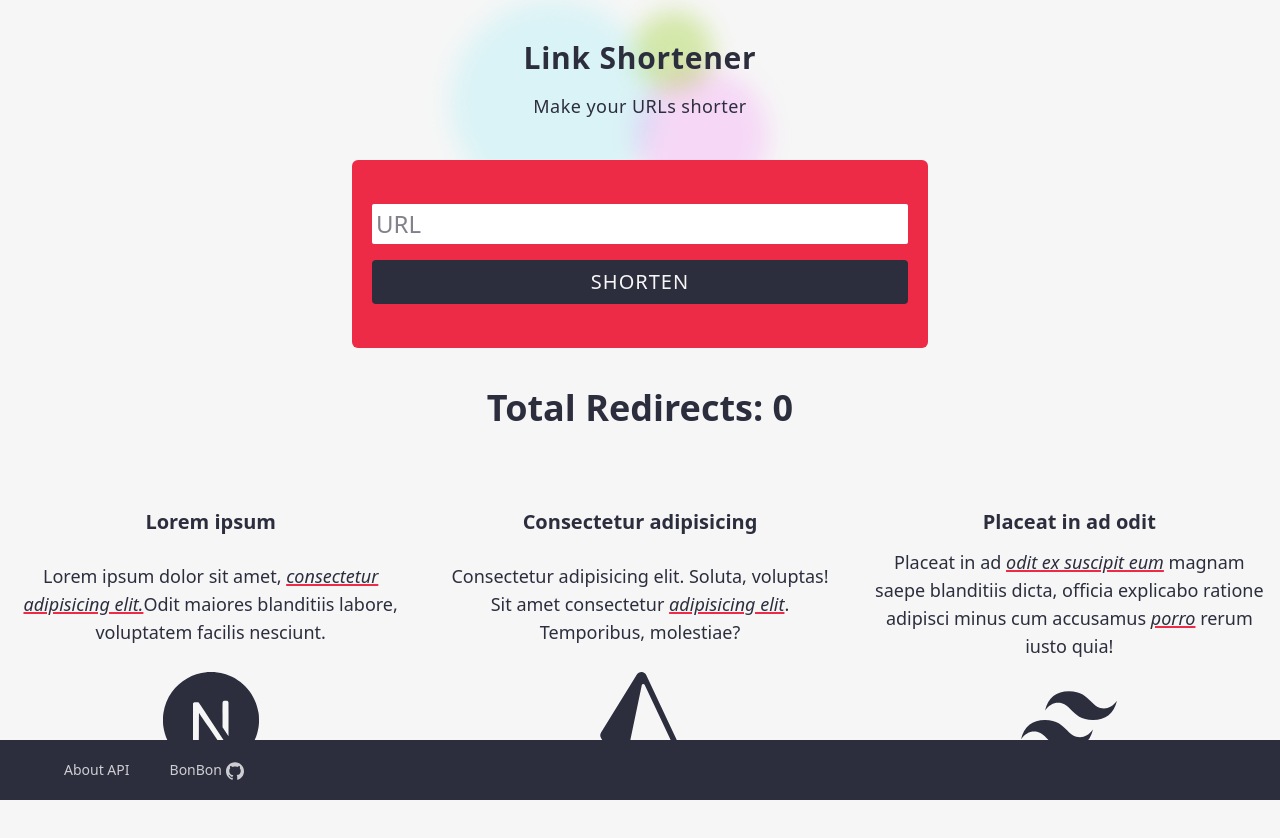
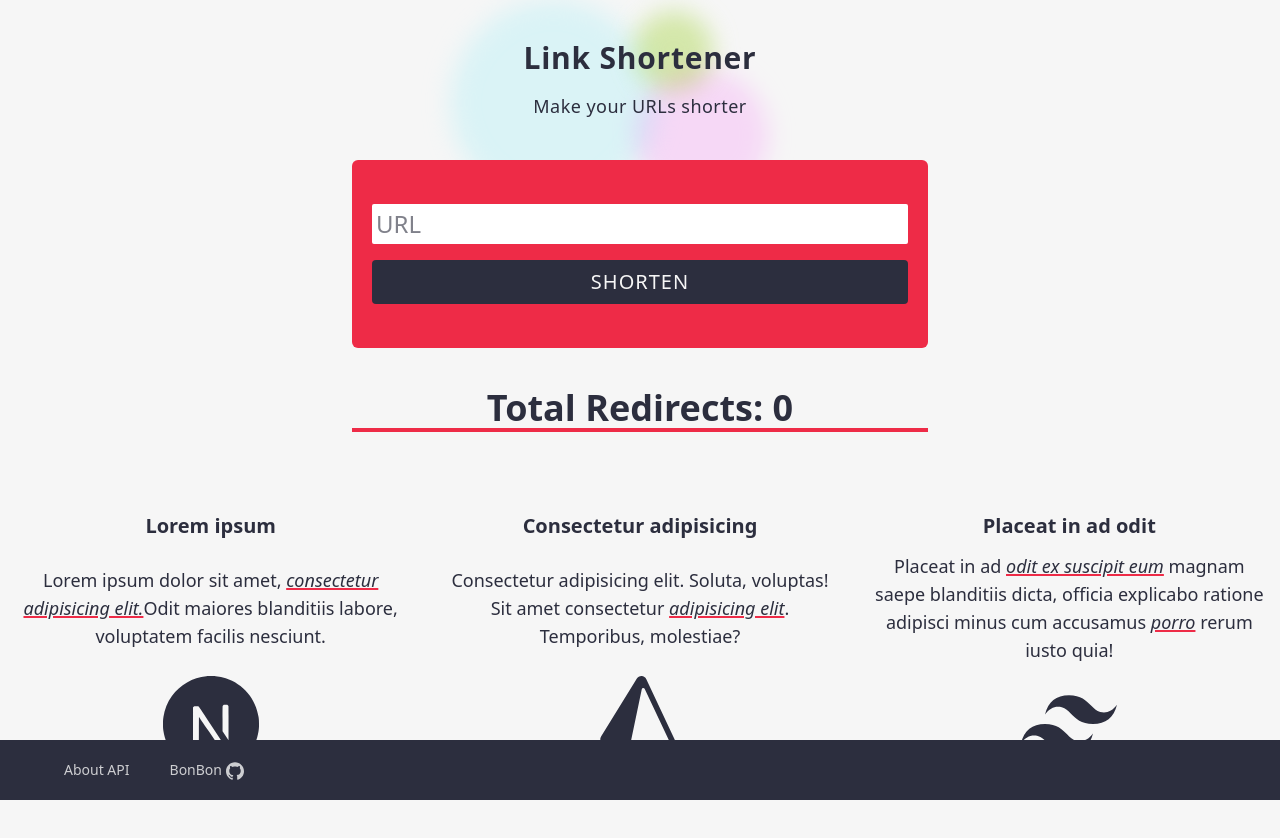
Before and after one commit to B0nBun/LinkShortener, a Next.js app: page / in a window 1280 px wide. Shown: the top 838 px of the page. Built offline with nearby package versions, Linux system fonts and the light colour scheme; no server answers; the database is empty.

Commit message:
style: added some animations on index page

```diff
--- a/pages/index.tsx
+++ b/pages/index.tsx
@@ -72,10 +72,10 @@ interface Props {
 // e.g. 10 seconds tweening ends on 12th second
 const useTweening = <T extends unknown>(valByProgress : (progress : number) => T, duration_ms : number) : T => {
     const [progress, setProgress] = useState(0)
-    const inc = 1 / (duration_ms / 10)
+    const inc = 1 / (duration_ms / 15)
     useEffect(() => {
         if (progress < 1) {
-            setTimeout(() => setProgress(Math.min(1, progress + inc)), 10)
+            setTimeout(() => setProgress(Math.min(1, progress + inc)), 15)
         }
     }, [progress])
     return valByProgress(progress)
@@ -84,7 +84,10 @@ const useTweening = <T extends unknown>(valByProgress : (progress : number) => T
 const Home: NextPage<Props> = ({ totalRedirects }) => {
     const [error, setError] = useState('')
     const [url, setUrl] = useState('');
-    const tweenedRedirects = useTweening(progress => Math.round(progress * totalRedirects), 500)
+    const tweenedRedirects = useTweening(
+        progress => Math.floor(progress * totalRedirects),
+        1000
+    )
     const handleSubmit = (e : React.FormEvent<HTMLFormElement>) => {
         if (!isUrlValid(url)) {
             e.preventDefault()
@@ -157,6 +160,7 @@ const Home: NextPage<Props> = ({ totalRedirects }) => {
                 <button className="w-full transition-colors">Shorten</button>
             </form>
             <h1 className="font-bold mt-10 px-2 text-center text-2xl tablet:text-4xl">Total Redirects: {tweenedRedirects}</h1>
+            <div className={`h-[4px] bg-red ${tweenedRedirects == totalRedirects ? 'w-full' : 'w-0'} transition-all duration-[1.5s] ease-in-out`} />
             <div className={`
                 flex flex-col items-center
                 tablet:flex-row tablet:max-w-7xl tablet:mt-10 tablet:child:flex-1 tablet:items-stretch
```
